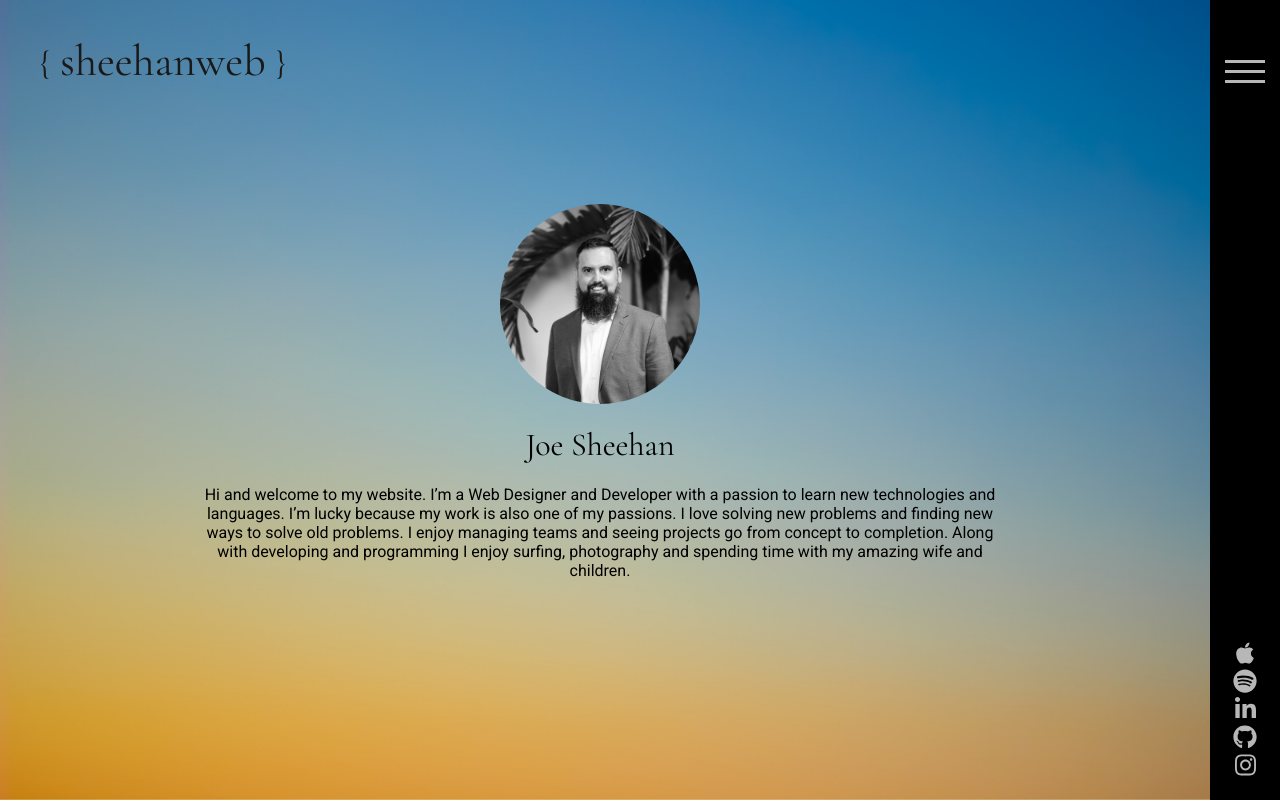
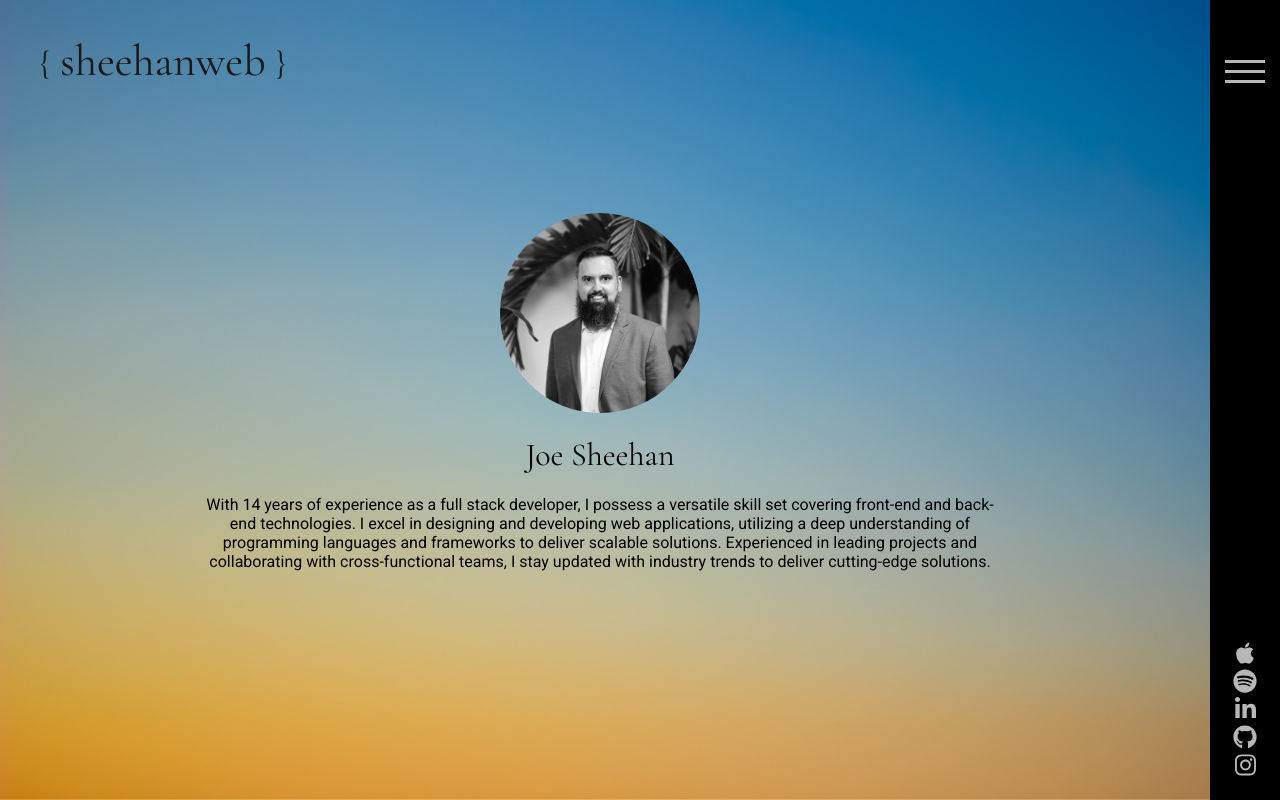
Before and after one commit to jocean12/resume, a Vue app: page / in a window 1280 px wide. Built offline with nearby package versions, Linux system fonts and the light colour scheme.

Commit message:
update copy on homepage

```diff
--- a/src/components/HelloWorld.vue
+++ b/src/components/HelloWorld.vue
@@ -16,7 +16,7 @@
           </div>
           <h1>Joe Sheehan</h1>
           <p class="max-800">
-            Hi and welcome to my website. I’m a Web Designer and Developer with a passion to learn new technologies and languages. I’m lucky because my work is also one of my passions. I love solving new problems and finding new ways to solve old problems. I enjoy managing teams and seeing projects go from concept to completion.  Along with developing and programming I enjoy surfing, photography and spending time with my amazing wife and children.
+            With 14 years of experience as a full stack developer, I possess a versatile skill set covering front-end and back-end technologies. I excel in designing and developing web applications, utilizing a deep understanding of programming languages and frameworks to deliver scalable solutions. Experienced in leading projects and collaborating with cross-functional teams, I stay updated with industry trends to deliver cutting-edge solutions.
           </p>
         </div>
       </div>
```
